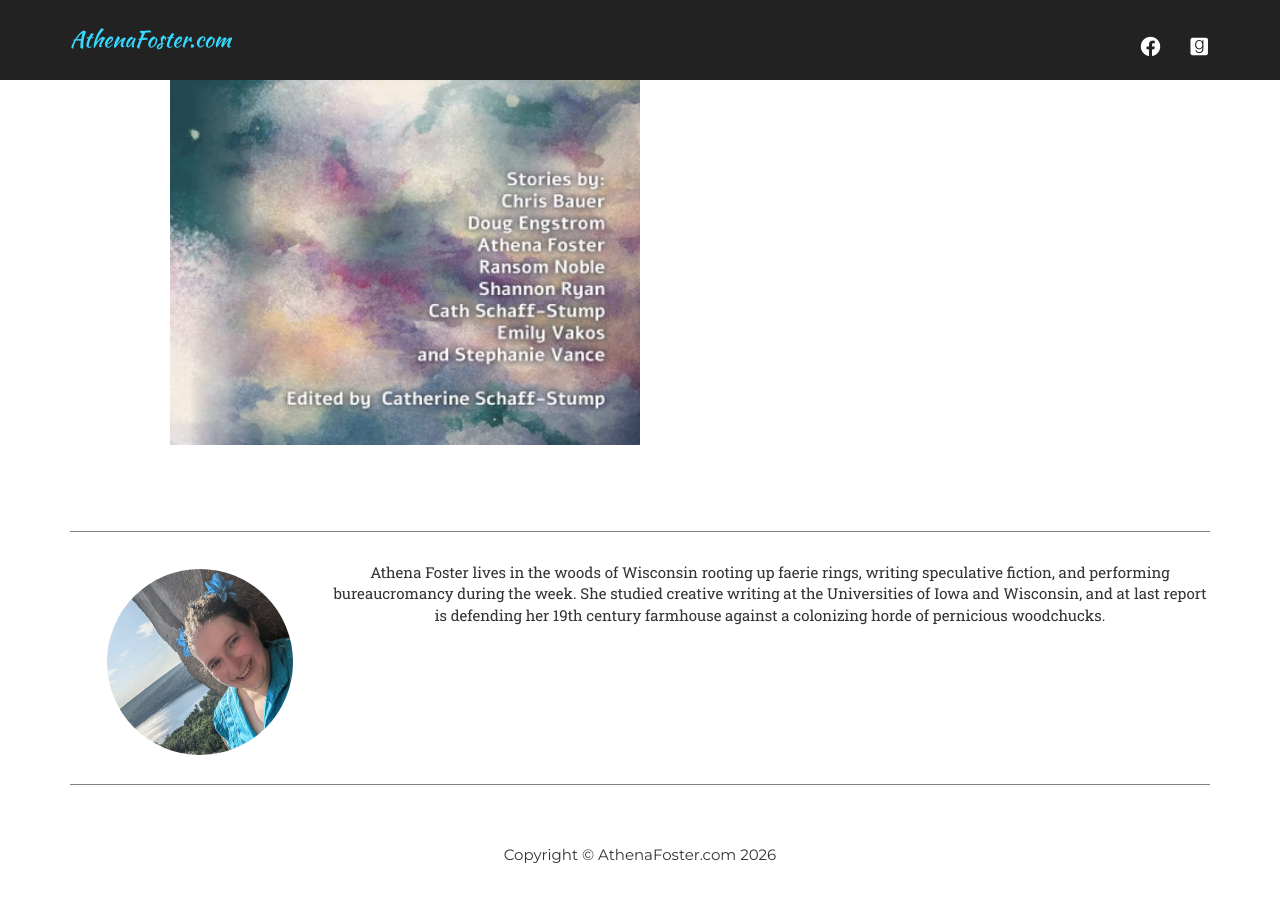
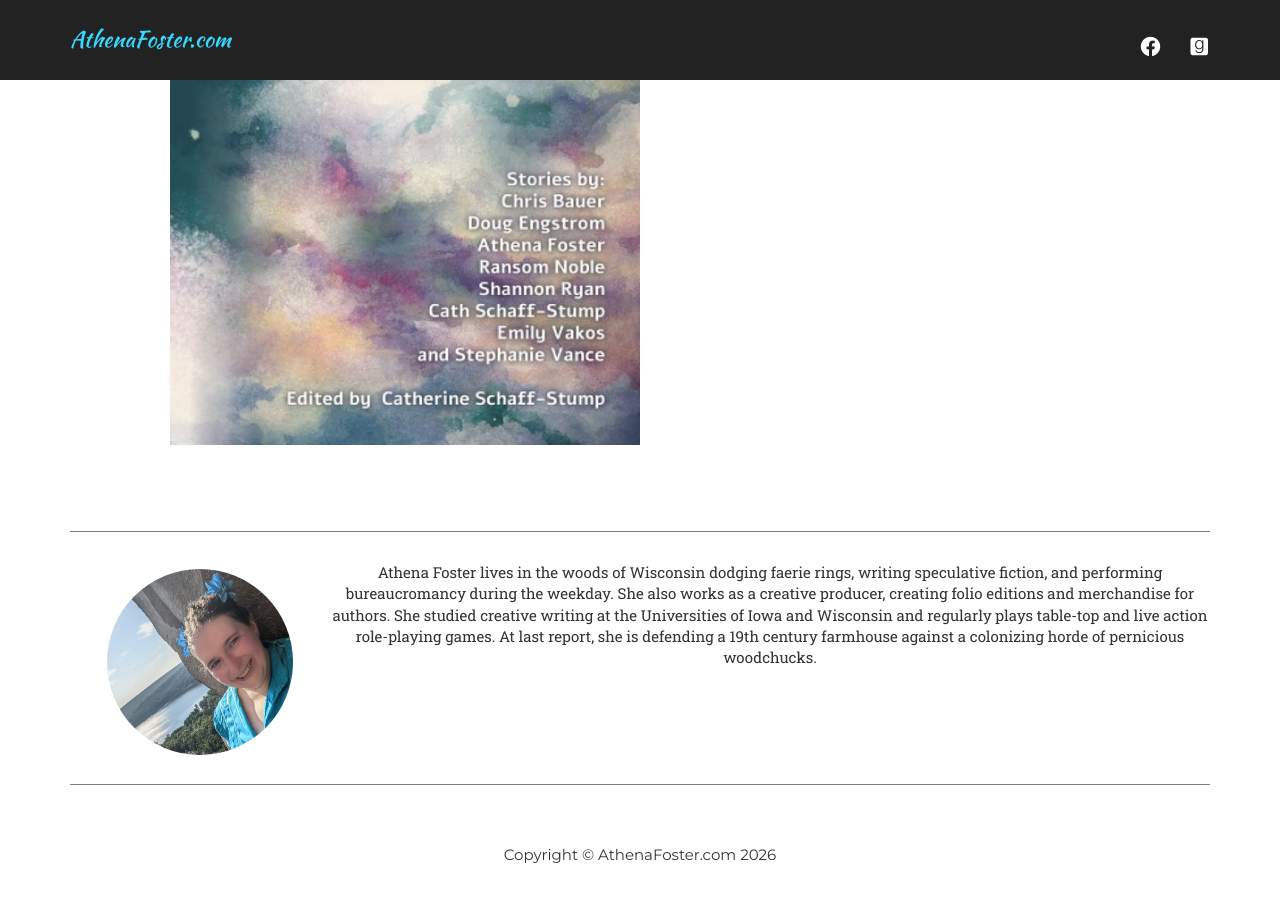
Before and after one commit to AthenaFoster/athenafoster.com, a Jekyll site: the page built from index.html, in a window 1280 px wide and 900 px high, scrolled down 3145 px. Built offline with Jekyll 4.4.1, drawn with Linux system fonts in a browser that asks for light colours; some web fonts are replaced; a style sheet for code colours, icons or effects is not loaded.

Commit message:
Update bio.html
Updated bio to 2026 info

```diff
--- a/_includes/bio.html
+++ b/_includes/bio.html
@@ -4,7 +4,7 @@
           <div class="team-member">
             <img src="img/athena.jpg" class="img-responsive img-circle" alt="">
             <div class="description">
-                Athena Foster lives in the woods of Wisconsin rooting up faerie rings, writing speculative fiction, and performing bureaucromancy during the week. She studied creative writing at the Universities of Iowa and Wisconsin, and at last report is defending her 19th century farmhouse against a colonizing horde of pernicious woodchucks.            </div>
+                Athena Foster lives in the woods of Wisconsin dodging faerie rings, writing speculative fiction, and performing bureaucromancy during the weekday. She also works as a creative producer, creating folio editions and merchandise for authors. She studied creative writing at the Universities of Iowa and Wisconsin and regularly plays table-top and live action role-playing games. At last report, she is defending a 19th century farmhouse against a colonizing horde of pernicious woodchucks.            </div>
           </div>
         </div>
     </section>
```
